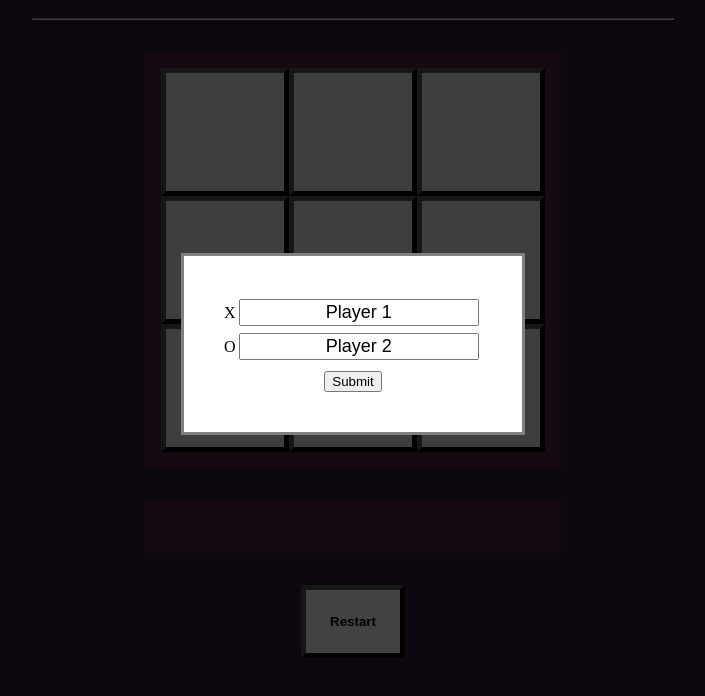
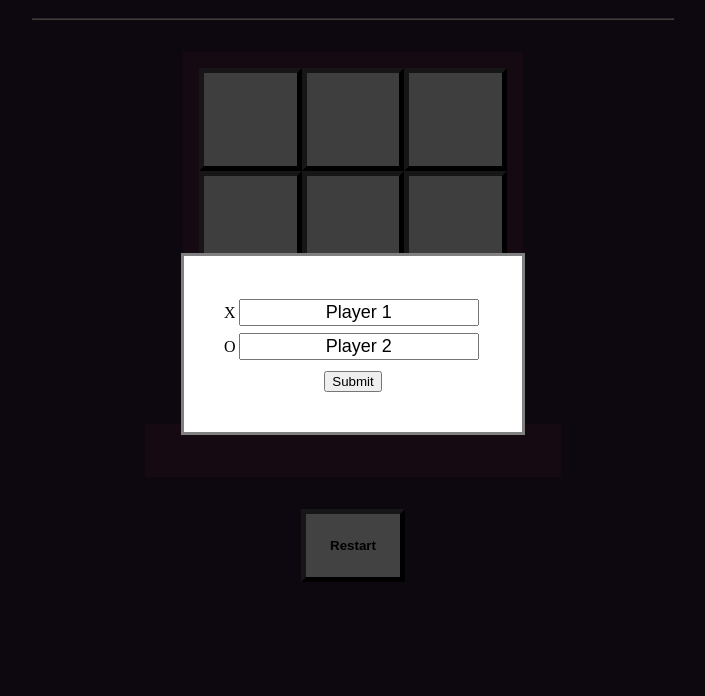
Before and after one commit to CRSpeight/Odin-Tic-Tac-Toe, a plain HTML site: page index.html in a window 1280 px wide. Shown: the part 56-752 px from the top of the page, without its empty margins (287-992 px from the left). Drawn offline with Linux system fonts and the light colour scheme.

Commit message:
Hid background of modal not hiding properly at bottom on certain resolutions

```diff
--- a/style.css
+++ b/style.css
@@ -1,11 +1,22 @@
 #container {
   display: grid;
-  grid-template-columns: 10vw 10vw 10vw;
+  grid-template-columns: 8vw 8vw 8vw;
   justify-content: center;
-  width: 30vw;
+  width: 24vw;
   margin: 0 auto;
   background-color: #522546;
   padding: 1rem;
+}
+
+.cell {
+  width: 8vw;
+  height: 8vw;
+  display: flex;
+  justify-content: center;
+  align-items: center;
+  border-width: 5px;
+  font-weight: bold;
+  font-size: 2vw;
 }
 
 #messageBox {
@@ -50,17 +61,6 @@
   border-color: black;
 }
 
-.cell {
-  width: 10vw;
-  height: 10vw;
-  display: flex;
-  justify-content: center;
-  align-items: center;
-  border-width: 5px;
-  font-weight: bold;
-  font-size: 2vw;
-}
-
 button:focus {
   outline: none;
 }
@@ -80,6 +80,8 @@ body {
   background-color: #311d3f;
   color: white;
   margin: 0;
+  padding: 0;
+  overflow: hidden;
 }
 
 hr {
```
